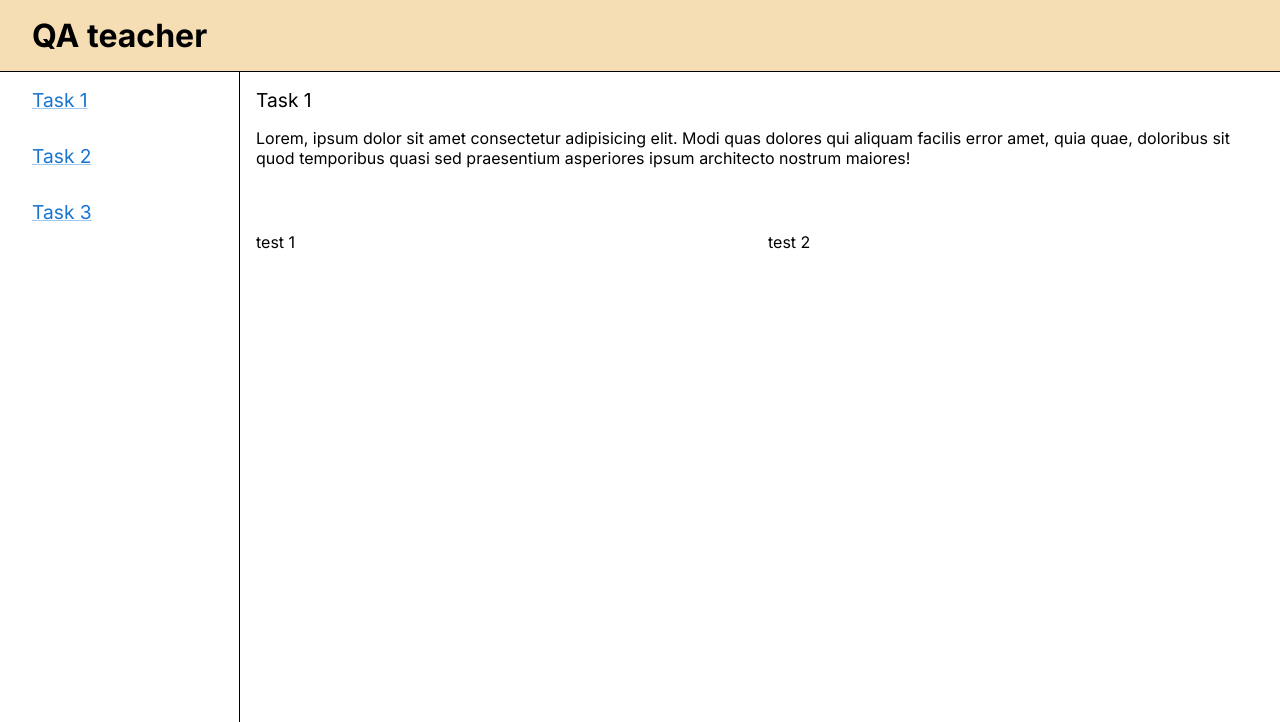
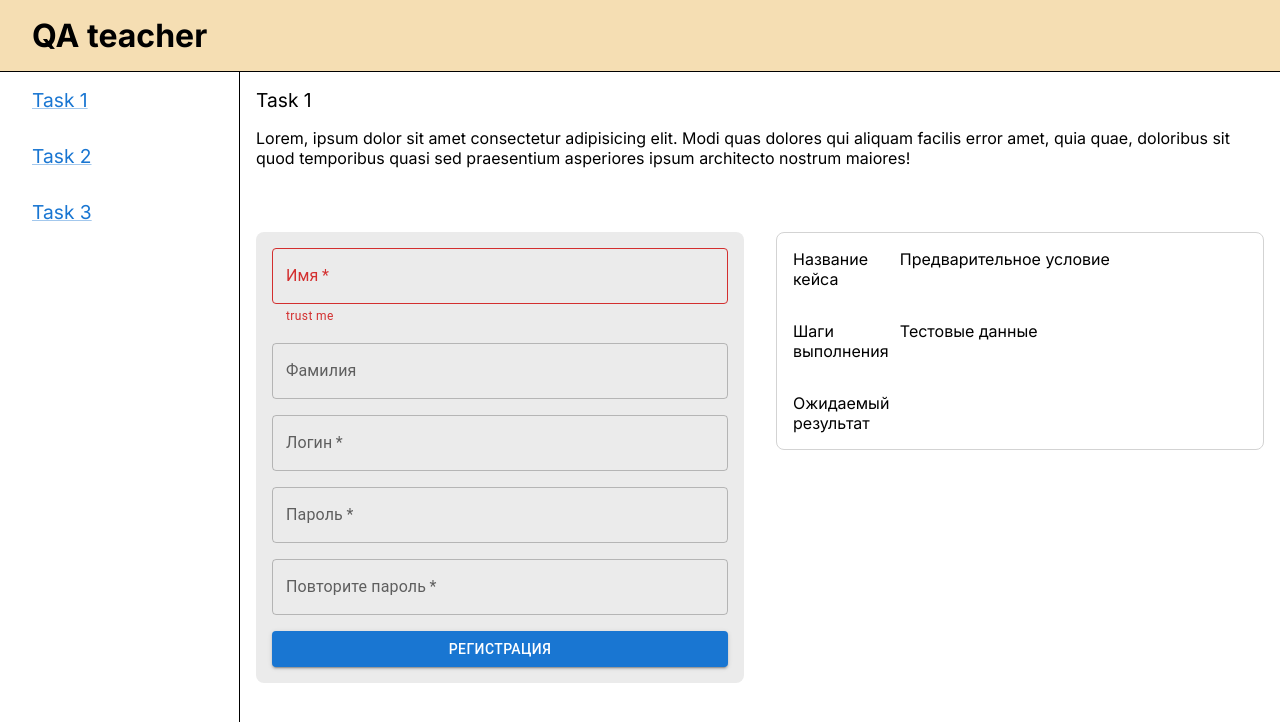
Before and after one commit to antonkalininsky/qa-teacher, a Next.js app: page /0 in a window 1280 px wide. Shown: the top 722 px of the page. Built offline with nearby package versions, Linux system fonts and the light colour scheme.

Commit message:
basic workspace

```diff
--- a/src/app/[id]/page.tsx
+++ b/src/app/[id]/page.tsx
@@ -1,31 +1,30 @@
-"use client"
+"use client";
 
-import React, { useMemo } from 'react'
-import Grid from '@mui/material/Grid'
-import { Box } from '@mui/material'
-import tasksList from '@/tasks/tasks'
-import styles from './styles.module.css'
+import React, { useMemo } from "react";
+import { Box, TextField, Grid, Button } from "@mui/material";
+import tasksList from "@/tasks/tasks";
+import styles from "./styles.module.css";
+import TrainingForm from "@/components/TrainingForm";
+import Instruction from "@/components/Intruction";
 
 export default function Test({ params }: { params: { id: number } }) {
-
-  const currentTask = useMemo(() => tasksList.find(task => task.id === Number(params.id)), [params.id])
+  const currentTask = useMemo(
+    () => tasksList.find((task) => task.id === Number(params.id)),
+    [params.id]
+  );
 
   return (
     <div>
-      <Box className={styles.title}>
-        {currentTask?.title}
-      </Box>
-      <Box className={styles.description}>
-        {currentTask?.description}
-      </Box>
-      <Grid container spacing={2}>
+      <Box className={styles.title}>{currentTask?.title}</Box>
+      <Box className={styles.description}>{currentTask?.description}</Box>
+      <Grid container spacing={4}>
         <Grid item xs={6}>
-          test 1
+          <TrainingForm />
         </Grid>
         <Grid item xs={6}>
-          test 2
+          <Instruction data={currentTask} />
         </Grid>
       </Grid>
     </div>
-  )
+  );
 }
--- a/src/app/[id]/styles.module.css
+++ b/src/app/[id]/styles.module.css
@@ -1,7 +1,11 @@
 .title {
-    font-size: 1.2rem;
-    margin-bottom: 1rem;
+  font-size: 1.2rem;
+  margin-bottom: 1rem;
 }
 .description {
-    margin-bottom: 4rem;
+  margin-bottom: 4rem;
 }
+.inputArea {
+  background-color: lightblue;
+  padding: 1rem;
+}
--- /dev/null
+++ b/src/components/Intruction.tsx
@@ -0,0 +1,29 @@
+import React, { useMemo } from "react";
+import styles from "./styles.module.css";
+import { TextField } from "@mui/material";
+
+export default function Intruction({ data }) {
+  const instructionList = useMemo(() => {
+    if ("taskData" in data) {
+      return data.taskData.map((taskItem) => {
+        if ("list" in taskItem) {
+          return <div key={taskItem.title}>{taskItem.title}</div>;
+        } else {
+          return <div key={taskItem.title}>{taskItem.title}</div>;
+        }
+      });
+    }
+    return;
+  }, [data]);
+  return (
+    <div className={styles.instructionForm}>
+      {instructionList}
+      {/* <div className={styles.instructionHead}>Название кейса</div>
+      <div>Проверка формы регистрации пользователя</div> */}
+      {/* <div className={styles.instructionHead}>header 2</div>
+      <div>
+        <TextField />
+      </div> */}
+    </div>
+  );
+}
--- /dev/null
+++ b/src/components/TrainingForm.tsx
@@ -0,0 +1,22 @@
+import React from "react";
+import { TextField, Button } from "@mui/material";
+import styles from "./styles.module.css";
+
+export default function TrainingForm() {
+  return (
+    <div className={styles.form}>
+      <TextField
+        label="Имя"
+        variant="outlined"
+        required
+        error
+        helperText="trust me"
+      />
+      <TextField label="Фамилия" variant="outlined" />
+      <TextField label="Логин" variant="outlined" required />
+      <TextField label="Пароль" variant="outlined" required />
+      <TextField label="Повторите пароль" variant="outlined" required />
+      <Button variant="contained">Регистрация</Button>
+    </div>
+  );
+}
--- /dev/null
+++ b/src/components/styles.module.css
@@ -0,0 +1,22 @@
+.form {
+  display: grid;
+  row-gap: 1rem;
+  padding: 1rem;
+  background-color: rgb(235, 235, 235);
+  border-radius: 0.5rem;
+}
+
+.instructionForm {
+  padding: 1rem;
+  border: 1px solid lightgrey;
+  border-radius: 0.5rem;
+  display: grid;
+  grid-template-columns: 20% auto;
+  column-gap: 1rem;
+  row-gap: 2rem;
+}
+
+.instructionHead {
+  font-weight: 500;
+  color: blue;
+}
--- a/src/tasks/tasks.js
+++ b/src/tasks/tasks.js
@@ -1,19 +1,50 @@
 const tasksList = [
   {
     id: 0,
-        title: 'Task 1',
-        description: 'Lorem, ipsum dolor sit amet consectetur adipisicing elit. Modi quas dolores qui aliquam facilis error amet, quia quae, doloribus sit quod temporibus quasi sed praesentium asperiores ipsum architecto nostrum maiores!'
+    title: "Task 1",
+    description:
+      "Lorem, ipsum dolor sit amet consectetur adipisicing elit. Modi quas dolores qui aliquam facilis error amet, quia quae, doloribus sit quod temporibus quasi sed praesentium asperiores ipsum architecto nostrum maiores!",
+    taskData: [
+      {
+        title: "Название кейса",
+        text: "Проверка формы регистрации пользователя",
+      },
+      {
+        title: "Предварительное условие",
+        text: "Пустые поля формы",
+      },
+      {
+        title: "Шаги выполнения",
+        list: ["бегит", "анжумания", "штанга", "лол", "кек", "лмао"],
+      },
+      {
+        title: "Тестовые данные",
+        list: [
+          "Имя: Иван",
+          "Фамилия: Иван",
+          "Логин: Иван",
+          "Пароль: Иван",
+          "Повторите пароль: Иван",
+        ],
+      },
+      {
+        title: "Ожидаемый результат",
+        text: "Сообщение об успешной регистрации пользователя",
+      },
+    ],
   },
   {
     id: 1,
-        title: 'Task 2',
-        description: 'Lorem, ipsum dolor sit amet consectetur adipisicing elit. Modi quas dolores qui aliquam facilis error amet, quia quae, doloribus sit quod temporibus quasi sed praesentium asperiores ipsum architecto nostrum maiores!'
+    title: "Task 2",
+    description:
+      "Lorem, ipsum dolor sit amet consectetur adipisicing elit. Modi quas dolores qui aliquam facilis error amet, quia quae, doloribus sit quod temporibus quasi sed praesentium asperiores ipsum architecto nostrum maiores!",
   },
   {
     id: 2,
-        title: 'Task 3',
-        description: 'Lorem, ipsum dolor sit amet consectetur adipisicing elit. Modi quas dolores qui aliquam facilis error amet, quia quae, doloribus sit quod temporibus quasi sed praesentium asperiores ipsum architecto nostrum maiores!'
+    title: "Task 3",
+    description:
+      "Lorem, ipsum dolor sit amet consectetur adipisicing elit. Modi quas dolores qui aliquam facilis error amet, quia quae, doloribus sit quod temporibus quasi sed praesentium asperiores ipsum architecto nostrum maiores!",
   },
-]
+];
 
-export default tasksList
+export default tasksList;
```
Lines whose indentation alone changed are shown as unchanged.
